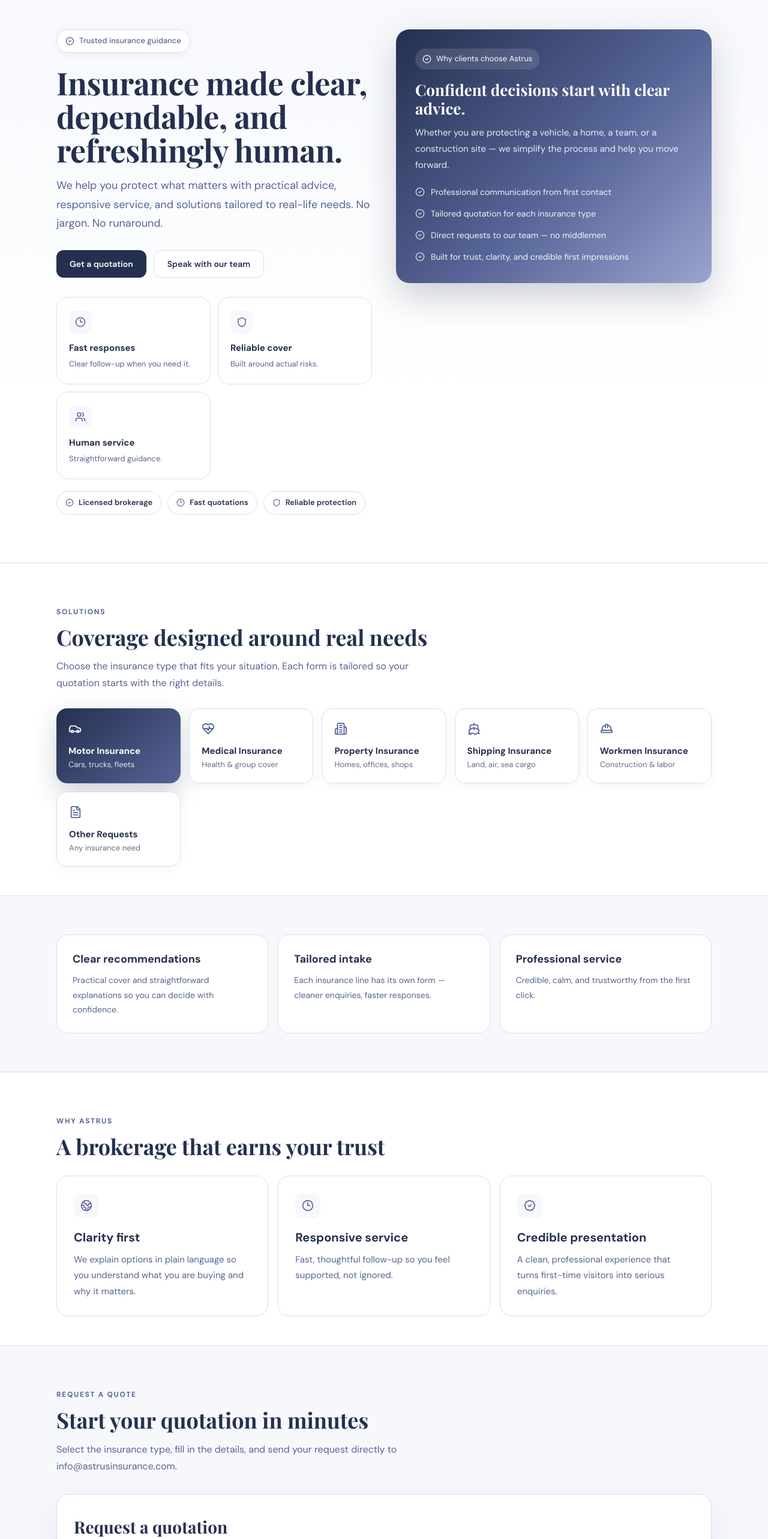
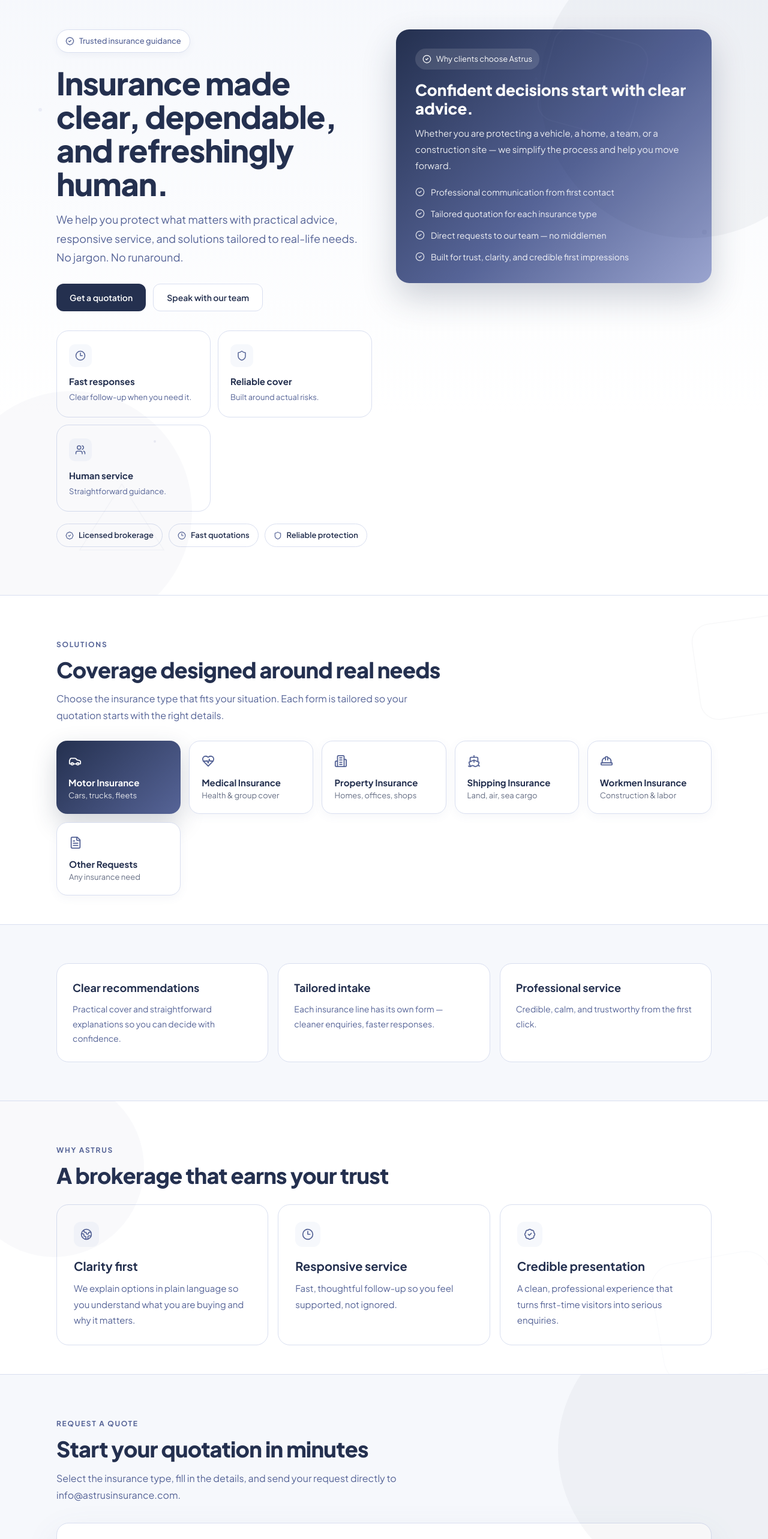
Before and after one commit to ramziasbahan/Astrus-Website, a React (Vite) app: page / in a window 1280 px wide. Shown: the part 100-2666 px from the top of the page at 60% size. Built offline with nearby package versions, Linux system fonts and the light colour scheme.

Commit message:
Update App.jsx

```diff
--- a/src/App.jsx
+++ b/src/App.jsx
@@ -62,11 +62,11 @@ const scrollToSection = (id) => {
 function GlobalStyles() {
   return (
     <style>{`
-      @import url('https://fonts.googleapis.com/css2?family=DM+Sans:ital,opsz,wght@0,9..40,300;0,9..40,400;0,9..40,500;0,9..40,600;0,9..40,700;1,9..40,400&family=Playfair+Display:wght@600;700&display=swap');
+      @import url('https://fonts.googleapis.com/css2?family=Plus+Jakarta+Sans:ital,wght@0,300;0,400;0,500;0,600;0,700;0,800;1,400&display=swap');
 
       :root {
-        --font-body: 'DM Sans', -apple-system, BlinkMacSystemFont, 'Segoe UI', sans-serif;
-        --font-display: 'Playfair Display', Georgia, serif;
+        --font-body: 'Plus Jakarta Sans', -apple-system, BlinkMacSystemFont, 'Segoe UI', sans-serif;
+        --font-display: 'Plus Jakarta Sans', -apple-system, BlinkMacSystemFont, 'Segoe UI', sans-serif;
       }
 
       * { box-sizing: border-box; margin: 0; padding: 0; }
@@ -296,7 +296,7 @@ function SectionHeading({ eyebrow, title, description }) {
       )}
       <h2 className="section-heading-title" style={{
         fontFamily: 'var(--font-display)', fontSize: 36, lineHeight: 1.15,
-        color: BRAND.ink, marginBottom: description ? 14 : 0,
+        color: BRAND.ink, marginBottom: description ? 14 : 0, fontWeight: 800, letterSpacing: '-0.02em',
       }}>{title}</h2>
       {description && (
         <p style={{ fontSize: 16, lineHeight: 1.75, color: BRAND.navy, margin: 0 }}>{description}</p>
@@ -542,7 +542,7 @@ function RequestForm({ selectedType, onToast }) {
     <>
       <div className="card" style={{ boxShadow: '0 20px 56px rgba(86,100,151,0.1)' }}>
         <div style={{ padding: '32px 28px' }}>
-          <div style={{ fontFamily: 'var(--font-display)', fontSize: 28, fontWeight: 700, color: BRAND.ink }}>
+          <div style={{ fontFamily: 'var(--font-display)', fontSize: 28, fontWeight: 800, color: BRAND.ink }}>
             Request a quotation
           </div>
           <p style={{ fontSize: 15, lineHeight: 1.7, color: BRAND.navy, marginTop: 8, marginBottom: 8 }}>
@@ -937,7 +937,7 @@ function RequestForm({ selectedType, onToast }) {
           }}>
             <Send size={24} style={{ color: BRAND.navy }} />
           </div>
-          <h3 style={{ fontFamily: 'var(--font-display)', fontSize: 22, color: BRAND.ink, marginBottom: 10 }}>
+          <h3 style={{ fontFamily: 'var(--font-display)', fontSize: 22, fontWeight: 800, color: BRAND.ink, marginBottom: 10 }}>
             Ready to send?
           </h3>
           <p style={{ fontSize: 14, color: BRAND.navy, lineHeight: 1.7, marginBottom: 24 }}>
@@ -1053,7 +1053,19 @@ export default function App() {
         <section style={{
           background: 'linear-gradient(180deg, ' + BRAND.soft + ' 0%, #fff 70%)',
           borderBottom: '1px solid ' + BRAND.border,
+          position: 'relative', overflow: 'hidden',
         }}>
+          {/* Background decorative elements */}
+          <div style={{ position: 'absolute', inset: 0, pointerEvents: 'none', overflow: 'hidden' }}>
+            <svg style={{ position: 'absolute', top: -80, right: -120, width: 500, height: 500, opacity: 0.04 }} viewBox="0 0 500 500"><circle cx="250" cy="250" r="250" fill={BRAND.ink} /></svg>
+            <svg style={{ position: 'absolute', bottom: -60, left: -80, width: 400, height: 400, opacity: 0.03 }} viewBox="0 0 400 400"><circle cx="200" cy="200" r="200" fill={BRAND.navy} /></svg>
+            <svg style={{ position: 'absolute', top: 60, right: '15%', width: 200, height: 200, opacity: 0.05 }} viewBox="0 0 200 200"><rect x="20" y="20" width="160" height="160" rx="30" fill="none" stroke={BRAND.lavender} strokeWidth="2" transform="rotate(15 100 100)" /></svg>
+            <svg style={{ position: 'absolute', bottom: 40, left: '10%', width: 150, height: 150, opacity: 0.04 }} viewBox="0 0 150 150"><polygon points="75,5 145,115 5,115" fill="none" stroke={BRAND.navy} strokeWidth="1.5" /></svg>
+            <div style={{ position: 'absolute', top: '20%', left: '5%', width: 6, height: 6, borderRadius: '50%', background: BRAND.lavender, opacity: 0.15 }} />
+            <div style={{ position: 'absolute', top: '40%', right: '8%', width: 8, height: 8, borderRadius: '50%', background: BRAND.navy, opacity: 0.1 }} />
+            <div style={{ position: 'absolute', bottom: '25%', left: '20%', width: 4, height: 4, borderRadius: '50%', background: BRAND.lavender, opacity: 0.2 }} />
+            <div style={{ position: 'absolute', top: '15%', right: '30%', width: 5, height: 5, borderRadius: '50%', background: BRAND.navy, opacity: 0.12 }} />
+          </div>
           <div className="section-container" style={{
             padding: '72px 24px 80px',
             display: 'grid', gridTemplateColumns: 'repeat(auto-fit, minmax(320px, 1fr))',
@@ -1072,7 +1084,7 @@ export default function App() {
 
               <h1 className="hero-title" style={{
                 fontFamily: 'var(--font-display)', fontSize: 52, lineHeight: 1.08,
-                color: BRAND.ink, margin: '22px 0 16px', letterSpacing: '-0.01em',
+                color: BRAND.ink, margin: '22px 0 16px', letterSpacing: '-0.02em', fontWeight: 800,
               }}>
                 Insurance made clear, dependable, and refreshingly human.
               </h1>
@@ -1135,7 +1147,7 @@ export default function App() {
                   <CheckCircle2 size={15} /> Why clients choose Astrus
                 </div>
 
-                <h3 style={{ fontFamily: 'var(--font-display)', fontSize: 26, margin: '18px 0 12px', lineHeight: 1.2 }}>
+                <h3 style={{ fontFamily: 'var(--font-display)', fontSize: 26, fontWeight: 800, margin: '18px 0 12px', lineHeight: 1.2 }}>
                   Confident decisions start with clear advice.
                 </h3>
                 <p style={{ fontSize: 15, lineHeight: 1.8, opacity: 0.88 }}>
@@ -1161,7 +1173,10 @@ export default function App() {
         </section>
 
         {/* ── SOLUTIONS ─────────────────────────── */}
-        <section id="solutions" style={{ paddingTop: 72, paddingBottom: 48 }}>
+        <section id="solutions" style={{ paddingTop: 72, paddingBottom: 48, position: 'relative', overflow: 'hidden' }}>
+          <div style={{ position: 'absolute', inset: 0, pointerEvents: 'none' }}>
+            <svg style={{ position: 'absolute', top: 20, right: -60, width: 200, height: 200, opacity: 0.03 }} viewBox="0 0 200 200"><rect x="20" y="20" width="160" height="160" rx="30" fill="none" stroke={BRAND.ink} strokeWidth="1.5" transform="rotate(-8 100 100)" /></svg>
+          </div>
           <div className="section-container">
             <SectionHeading
               eyebrow="Solutions"
@@ -1194,7 +1209,11 @@ export default function App() {
         </section>
 
         {/* ── WHY US ─────────────────────────────── */}
-        <section id="why-us" style={{ paddingTop: 72, paddingBottom: 48 }}>
+        <section id="why-us" style={{ paddingTop: 72, paddingBottom: 48, position: 'relative', overflow: 'hidden' }}>
+          <div style={{ position: 'absolute', inset: 0, pointerEvents: 'none' }}>
+            <svg style={{ position: 'absolute', top: -40, left: -60, width: 300, height: 300, opacity: 0.03 }} viewBox="0 0 300 300"><circle cx="150" cy="150" r="150" fill={BRAND.navy} /></svg>
+            <svg style={{ position: 'absolute', bottom: -30, right: -40, width: 250, height: 250, opacity: 0.04 }} viewBox="0 0 250 250"><rect x="25" y="25" width="200" height="200" rx="40" fill="none" stroke={BRAND.lavender} strokeWidth="1.5" transform="rotate(-10 125 125)" /></svg>
+          </div>
           <div className="section-container">
             <SectionHeading eyebrow="Why Astrus" title="A brokerage that earns your trust" />
             <div style={{
@@ -1229,7 +1248,13 @@ export default function App() {
           background: BRAND.soft,
           borderTop: '1px solid ' + BRAND.border,
           borderBottom: '1px solid ' + BRAND.border,
+          position: 'relative', overflow: 'hidden',
         }}>
+          <div style={{ position: 'absolute', inset: 0, pointerEvents: 'none' }}>
+            <svg style={{ position: 'absolute', top: -100, right: -100, width: 450, height: 450, opacity: 0.03 }} viewBox="0 0 450 450"><circle cx="225" cy="225" r="225" fill={BRAND.ink} /></svg>
+            <svg style={{ position: 'absolute', bottom: -50, left: -70, width: 350, height: 350, opacity: 0.025 }} viewBox="0 0 350 350"><rect x="30" y="30" width="290" height="290" rx="50" fill="none" stroke={BRAND.navy} strokeWidth="2" transform="rotate(20 175 175)" /></svg>
+            <svg style={{ position: 'absolute', top: '30%', left: '5%', width: 120, height: 120, opacity: 0.04 }} viewBox="0 0 120 120"><polygon points="60,5 115,95 5,95" fill="none" stroke={BRAND.lavender} strokeWidth="1.5" /></svg>
+          </div>
           <div className="section-container" style={{ padding: '72px 24px' }}>
             <div style={{ marginBottom: 32 }}>
               <SectionHeading
@@ -1283,7 +1308,7 @@ export default function App() {
           }}>
             <Mail size={24} style={{ color: BRAND.navy }} />
           </div>
-          <h3 style={{ fontFamily: 'var(--font-display)', fontSize: 22, color: BRAND.ink, marginBottom: 10 }}>
+          <h3 style={{ fontFamily: 'var(--font-display)', fontSize: 22, fontWeight: 800, color: BRAND.ink, marginBottom: 10 }}>
             Get in touch
           </h3>
           <p style={{ fontSize: 14, color: BRAND.navy, lineHeight: 1.7, marginBottom: 24 }}>
```
